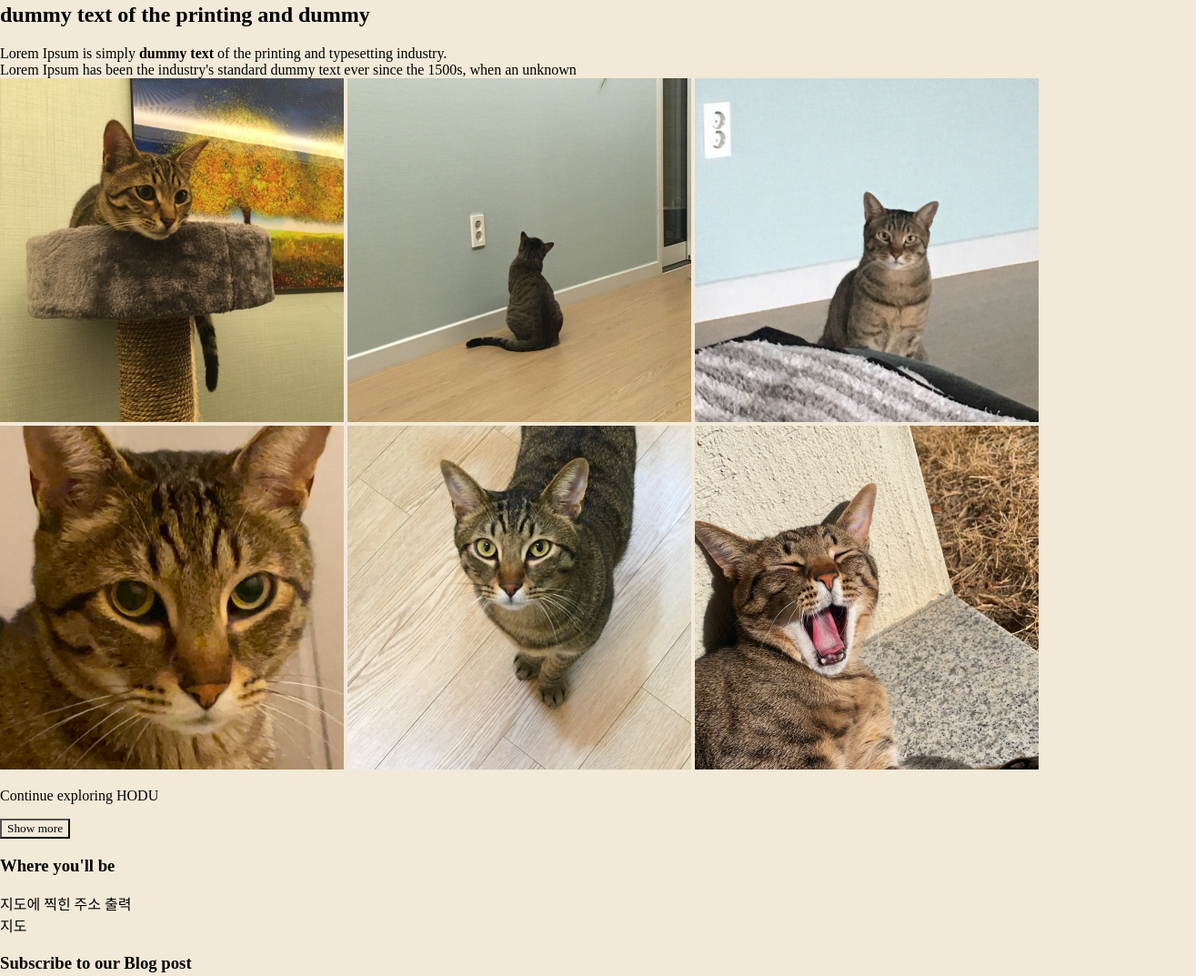
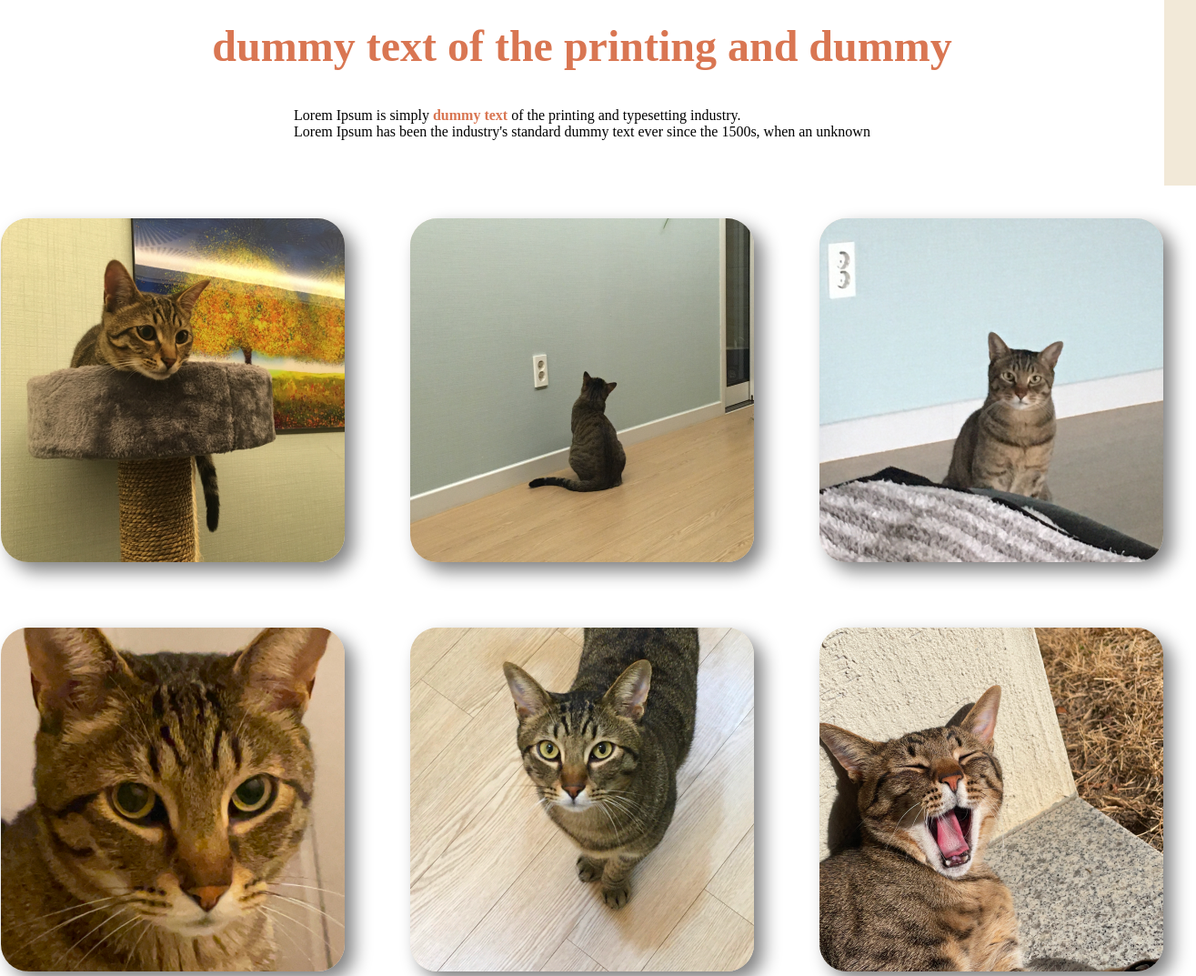
Before and after one commit to fernandokkang/Ormi-4th-front-end-project, a plain HTML site: page index.html in a window 1280 px wide. Shown: the part 1515-2588 px from the top of the page at 91% size, 1315 px wide, since content can reach past the window. Drawn offline with Linux system fonts and the light colour scheme; a web font is replaced by a local one.

Commit message:
feat. content 영역 css 적용 완료

```diff
--- /dev/null
+++ b/css/content.css
@@ -0,0 +1,58 @@
+.content {
+    display: flex;
+    flex-direction: column;
+    justify-content: center;
+    align-items: center;
+
+    border-bottom: 1px solid #C4C4C4;
+
+    background-color: #FFFFFF;
+}
+.content > * {
+    background-color: #FFFFFF;
+}
+.content > h2 {
+    color: #D97652;
+
+    font-size: 48px;
+    font-weight: bold;
+}
+.content > span {
+    padding-bottom: 50px;
+}
+.content > span > strong {
+    color: #D97652;
+    background-color: #FFFFFF;
+
+    font-weight: bold;
+}
+.content-img-div {
+    display: flex;
+    gap: 72px;
+    padding: 36px;
+}
+.content-img-div > img {
+    width: 378px;
+    height: 378px;
+    border-radius: 30px;
+    box-shadow: 10px 10px 20px grey;
+}
+.content > p {
+    padding-top: 50px;
+
+    font-size: 24px;
+    font-weight: bold;
+}
+.content > button {
+    width: 143px;
+    height: 50px;
+    border: none;
+    border-radius: 40px;
+
+    margin-bottom: 80px;
+
+    color: #FFFFFF;
+    background-color: #D97652;
+
+    font-size: 16px;
+}
--- a/index.html
+++ b/index.html
@@ -8,6 +8,7 @@
     <link rel="stylesheet" href="css/navbar.css" type="text/css">
     <link rel="stylesheet" href="css/main.css" type="text/css">
     <link rel="stylesheet" href="css/article.css" type="text/css">
+    <link rel="stylesheet" href="css/content.css" type="text/css">
 </head>
 <body>
     <nav class="navbar">
@@ -62,12 +63,12 @@
             Lorem Ipsum is simply <strong>dummy text</strong> of the printing and typesetting industry.<br>
             Lorem Ipsum has been the industry's standard dummy text ever since the 1500s, when an unknown
         </span>
-        <div>
+        <div class="content-img-div">
             <img src="image/content1.png">
             <img src="image/content2.png">
             <img src="image/content3.png">
         </div>
-        <div>
+        <div class="content-img-div">
             <img src="image/content4.png">
             <img src="image/content5.png">
             <img src="image/content6.png">
@@ -75,7 +76,7 @@
         <p>
             Continue exploring HODU
         </p>
-        <button>Show more</button>
+        <button class="content-Show more-btn">Show more</button>
     </div>
     <div class="map-area">
         <h3>
```
Also changed, not shown: js/test.js (added, +38 -0 lines), 1 other file.
